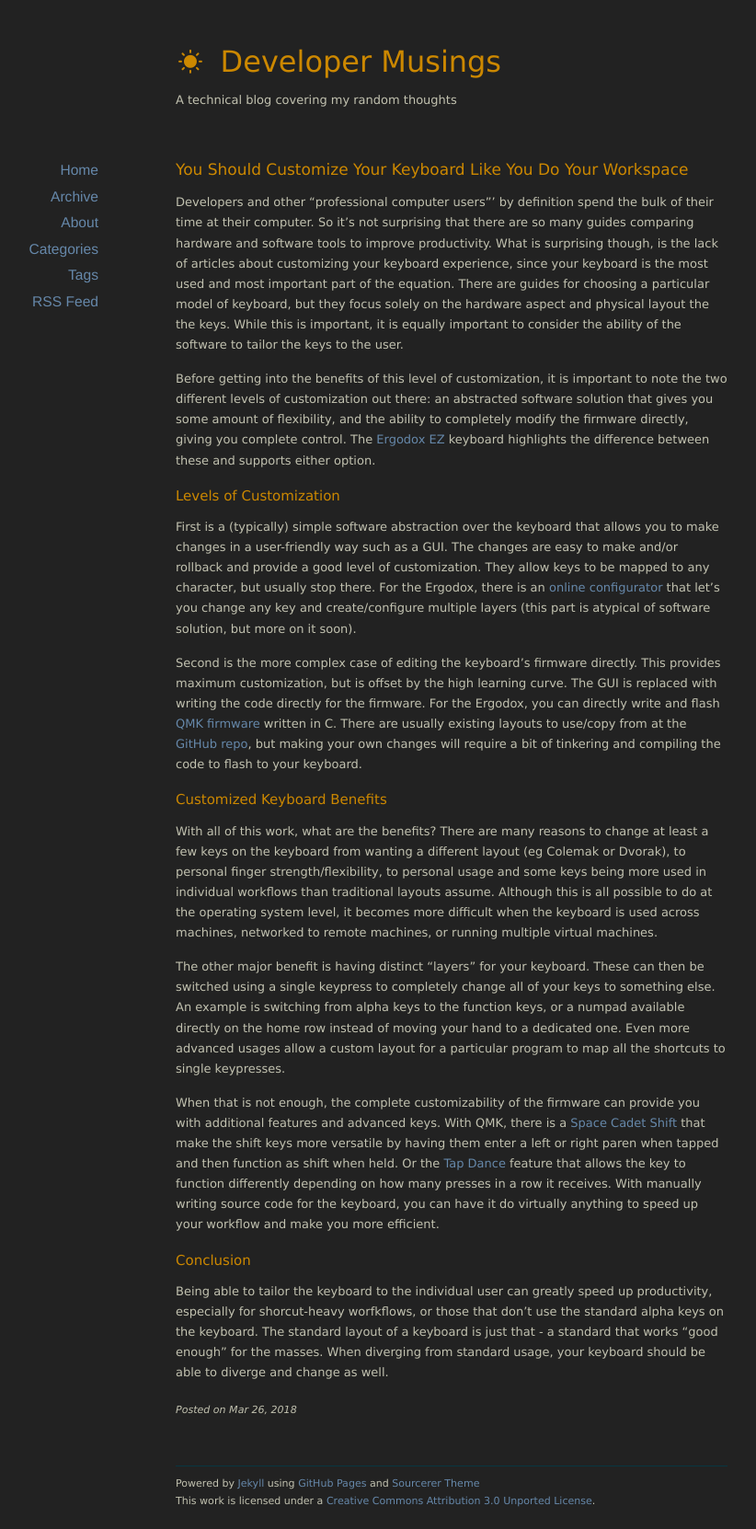
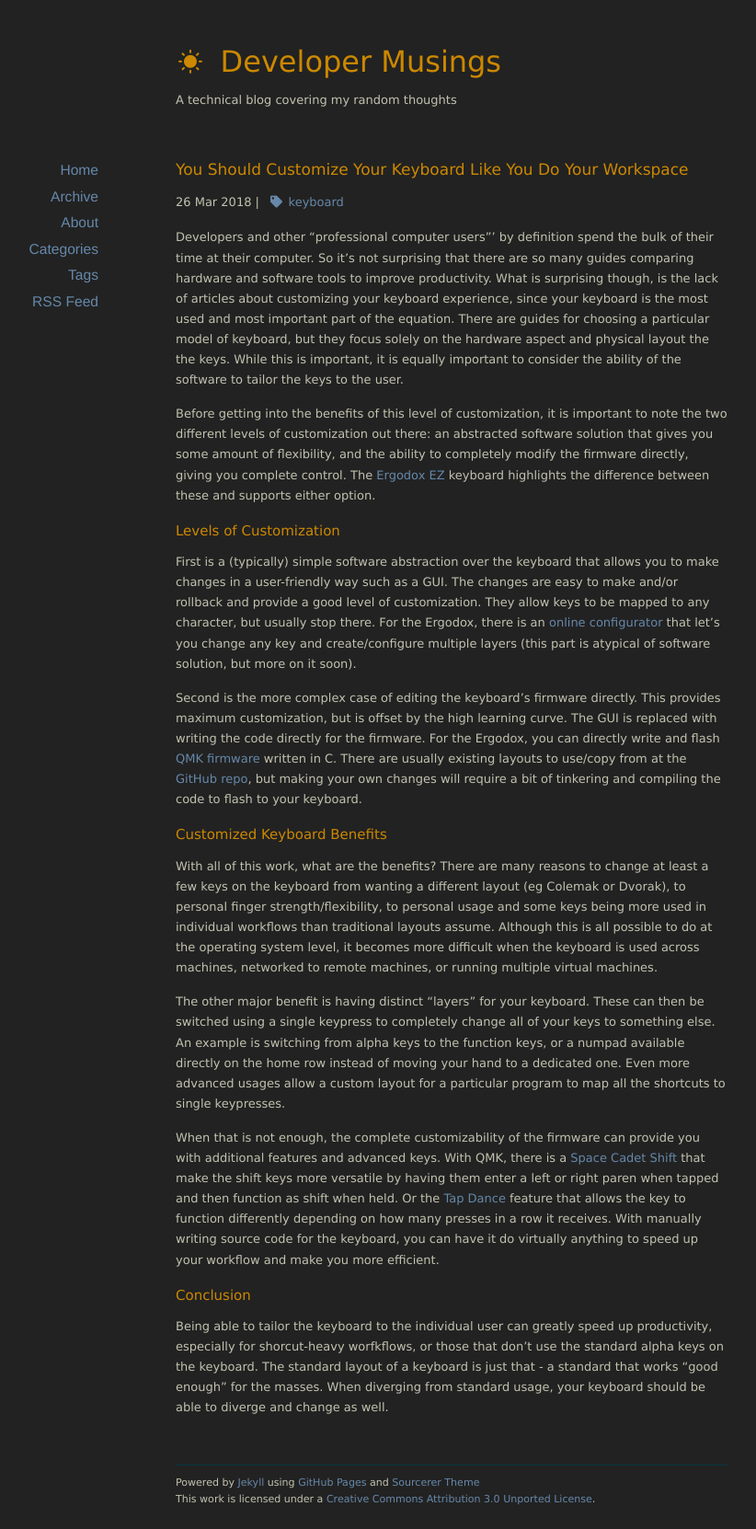
Before and after one commit to bpruitt-goddard/bpruitt-goddard.github.io, a Jekyll site: the page built from _posts/2018-03-26-you-should-customize-your-keyboard.md, in a window 1280 px wide. Shown: the whole page at 92% size, without its empty margins (149-971 px from the left). Built offline with Jekyll 4.4.1, drawn with Linux system fonts in a browser that asks for light colours; nearby versions of some CDN libraries.

Commit message:
Feat: Add tags to post layout

```diff
--- a/_layouts/post.html
+++ b/_layouts/post.html
@@ -12,8 +12,13 @@ layout: default
 		<h1><a href="{{ page.url }}">{{ page.title }}</a></h1>
 	{% endif %}
 
+	<span class="post-date">{{ page.date | date_to_string }}</span>
+	{% if page.tags %} |
+		{% for tag in page.tags %}
+			<a href="{{ site.baseurl }}{{ site.tag_page }}#{{ tag | slugify }}" class="post-tag">{{ tag }}</a>
+		{% endfor %}
+	{% endif %}
+
 	<div class="post-content">{{ content }}</div>
 
-	<p class="meta">Posted on <span class="postdate">{{ page.date | date: "%b %d, %Y" }}</span></p>
-
 </article>
--- a/assets/css/main.scss
+++ b/assets/css/main.scss
@@ -204,6 +204,12 @@ img.center {
 	margin: 0 auto 1em auto;
 }
 
+.post-date {
+    display: inline-block;
+    margin-top: -.5rem;
+    margin-bottom: 1rem;
+}
+
 
 
 /*** Pagination ***/
```
